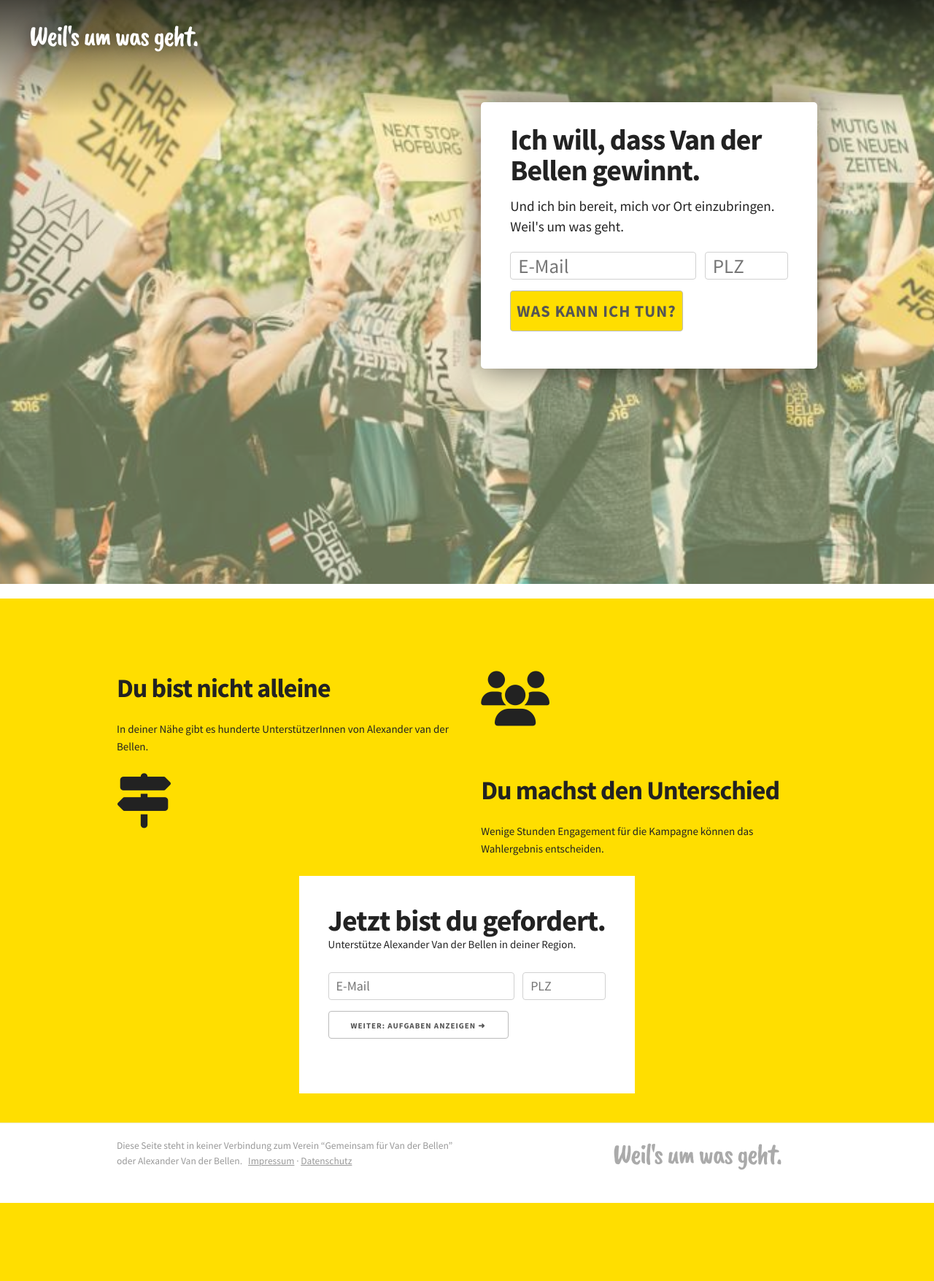
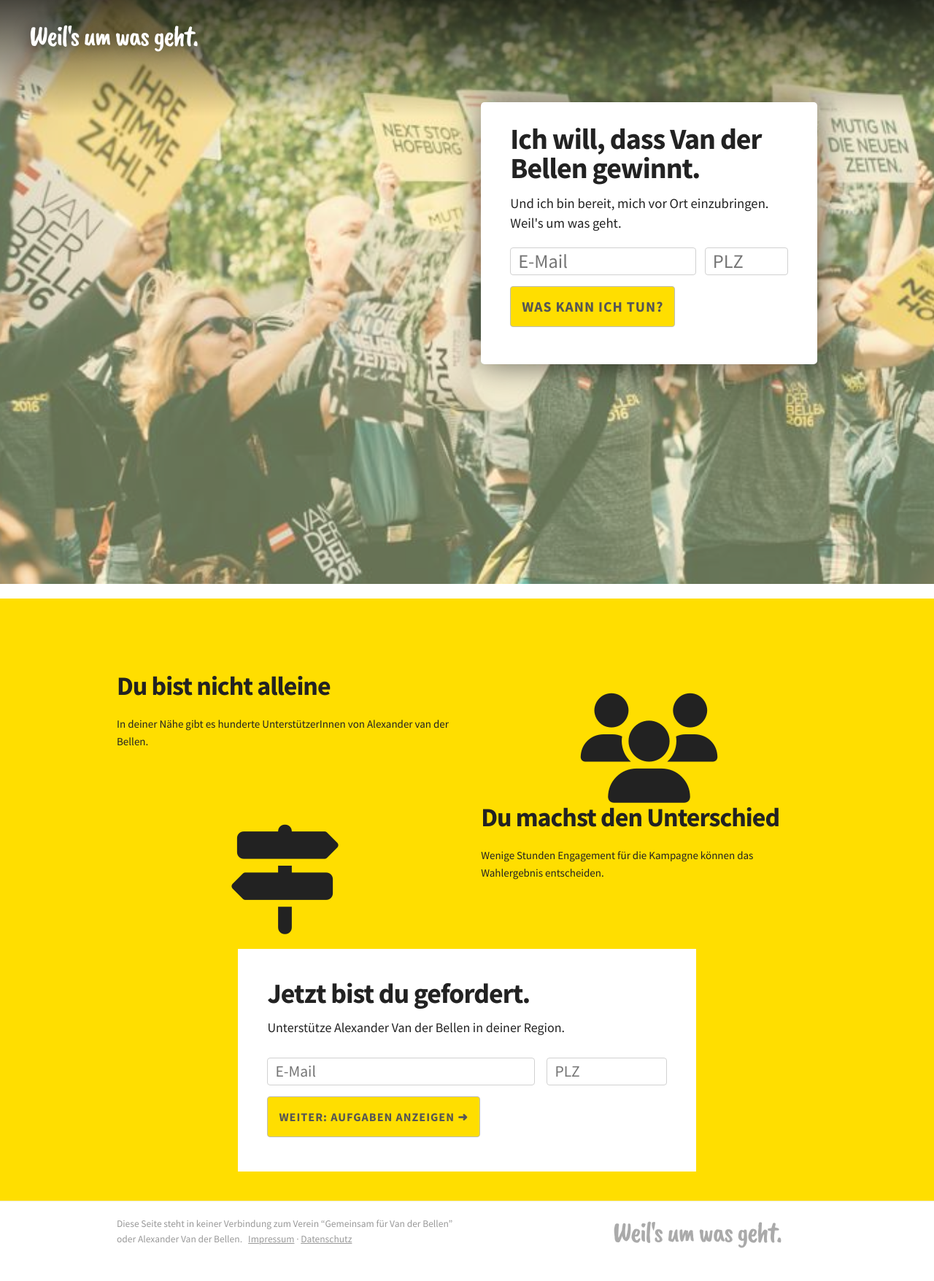
Before and after one commit to hack4vdb/anthill, a Django app: page / in a window 1280 px wide. Shown: the whole page at 73% size. Before the commit the page ends 1648 px from the top, so only its background shows below. Run offline with Django 3.2, Linux system fonts and the light colour scheme; parts of the project's set-up code (start-up, migrations or seed data) failed here and were passed over; some libraries are stand-ins or nearby versions.

Commit message:
Prettify front page

```diff
--- a/anthill/static/css/styles.css
+++ b/anthill/static/css/styles.css
@@ -10,6 +10,9 @@ footer .title {
   font-size: 4rem;
   font-family: 'Caveat Brush';
   letter-spacing: -.05em;
+}
+h3 {
+  line-height: 1.1em;
 }
 header h1 {
   margin-top: 2rem;
@@ -78,7 +81,6 @@ body.home h1 {
   height: 20%;
   background: linear-gradient(rgba(0,0,0,.7), rgba(0,0,0,0));
   z-index: 2;
-  letter-spacing: -.05em;
   text-shadow: rgba(0,0,0,.5) 0 0 .5em;
   box-sizing: border-box;
 }
@@ -104,7 +106,7 @@ body.home h2 {
   font-size: 4rem;
   font-weight: bold;
   margin-bottom: 0;
-  line-height: 1.05em;
+  line-height: 1em;
 }
 body.home div.sm-button {
   font-size: 2rem;
@@ -155,7 +157,7 @@ body.home #signup-bubble {
   background: #fff;
   border-radius: 5px;
   padding: 3rem 4rem 1.6rem;
-  font-size: 1.5em;
+  font-size: 2.2rem;
   box-shadow: rgba(0,0,0,.6) 0 0 2em;
   min-width: 330px;
 }
@@ -167,18 +169,28 @@ body.home #signup-bubble p {
 
 body.home #signup-bubble-2 {
   background: #fff;
-  padding: 4rem;
+  font-size: 1.8rem;
+  padding: 4rem 4rem 1.2rem;
+  margin-top: 2rem;
+}
+body.home #signup-bubble-2 h2 {
+  font-size: 3.8rem;
+  line-height: 1.1em;
+  margin-bottom: 1.2rem;
 }
 
 body.home hr {
   margin-top: 0;
   margin-bottom: 1.4em;
 }
-body.home #signup-bubble button[type="submit"] {
-  font-size: 1em;
-  padding: 8px;
+body.home #signup-bubble button[type="submit"],
+body.home #signup-bubble-2 button[type="submit"] {
+  font-size: .9em;
+  padding: 8px 15px;
   height: auto;
   background: #ffde00;
+  max-width: 100%;
+  white-space: normal;
 }
 
 body.home p.loginDivider {
@@ -216,6 +228,13 @@ body.home #second-viewport footer {
 body.home .explainer {
   background-color: #ffde00;
   padding: 10rem 0 0;
+}
+body.home .explainer .icon {
+  text-align: center;
+  padding-top: 2em;
+}
+body.home .explainer .fa-5x {
+  font-size: 10em;
 }
 
 
--- a/anthill/templates/home.html
+++ b/anthill/templates/home.html
@@ -48,12 +48,12 @@
         <h3>Du bist nicht alleine</h3>
         <p>In deiner Nähe gibt es hunderte UnterstützerInnen von Alexander van der Bellen.</p>
       </div>
-      <div class="one-half column">
+      <div class="one-half column icon">
         <i class="fa fa-5x fa-users" aria-hidden="true"></i>
       </div>
     </div>
     <div class="row">
-      <div class="one-half column">
+      <div class="one-half column icon">
         <i class="fa fa-5x fa-map-signs" aria-hidden="true"></i>
       </div>
       <div class="one-half column">
@@ -62,7 +62,7 @@
       </div>
     </div>
     <div class="row">
-      <div class="one-half column offset-by-three" id="signup-bubble-2">
+      <div class="eight columns offset-by-two" id="signup-bubble-2">
         <h2>Jetzt bist du gefordert.</h2>
         <p>Unterstütze Alexander Van der Bellen in deiner Region.</p>
         <!--button class="sm-button" onclick="FB.login(function(response) { statusChangeCallback(response); }, {scope: 'public_profile,email,user_location'});">
```
